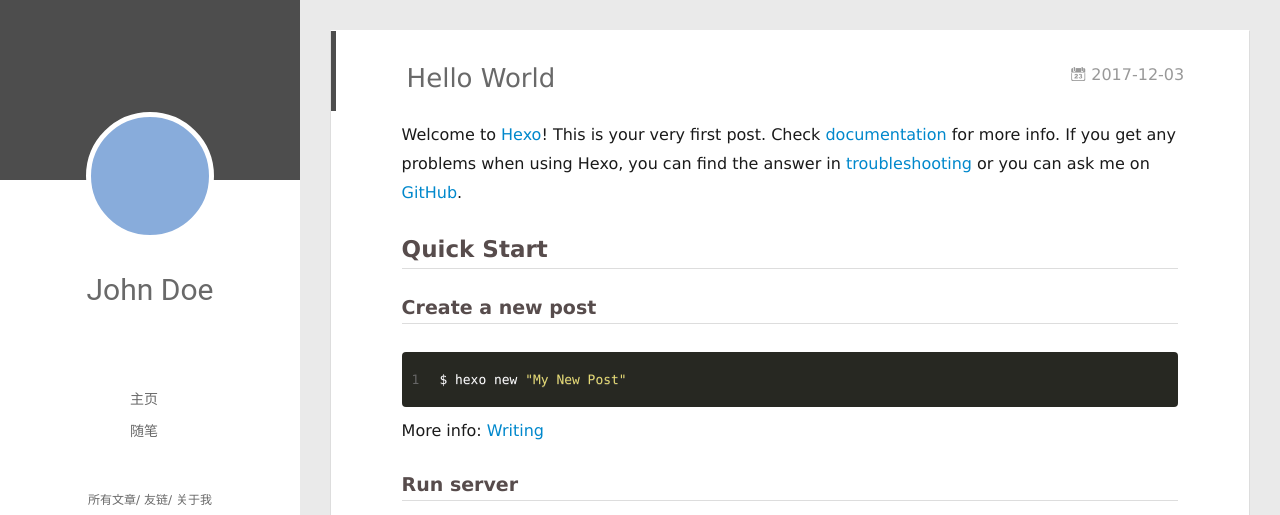
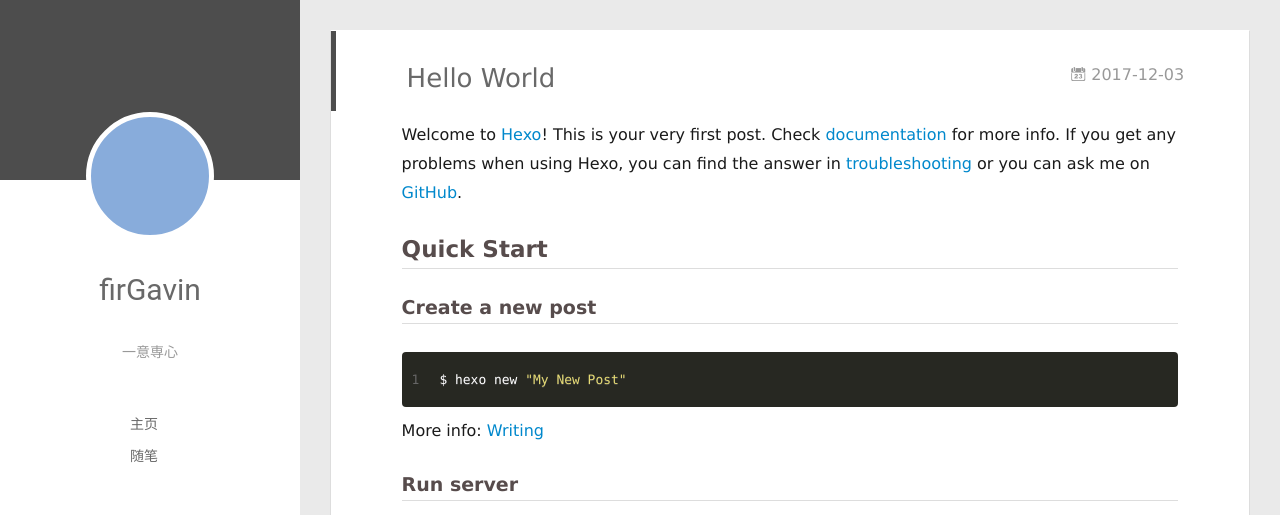
Before and after one commit to firgavin/firgavin.github.io, a plain HTML site: page 2017/12/03/hello-world/index.html in a window 1280 px wide. Shown: the top 515 px of the page. Drawn offline with Linux system fonts and the light colour scheme; no server answers.

Commit message:
Site updated: 2017-12-03 21:17:12

```diff
--- a/2017/12/03/hello-world/index.html
+++ b/2017/12/03/hello-world/index.html
@@ -49,8 +49,10 @@
 			<img src="" class="js-avatar">
 		</a>
 		<hgroup>
-		  <h1 class="header-author"><a href="/">John Doe</a></h1>
+		  <h1 class="header-author"><a href="/">firGavin</a></h1>
 		</hgroup>
+
+		<p class="header-subtitle">一意専心</p>
 
 
 		<nav class="header-menu">
@@ -107,8 +109,10 @@
 				<img src="" class="js-avatar">
 			</div>
 			<hgroup>
-			  <h1 class="header-author js-header-author">John Doe</h1>
+			  <h1 class="header-author js-header-author">firGavin</h1>
 			</hgroup>
+
+			<p class="header-subtitle"><i class="icon icon-quo-left"></i>一意専心<i class="icon icon-quo-right"></i></p>
 
 
 
@@ -472,7 +476,7 @@ return o(i(t),arguments.length<2?void 0:u(arguments[1]))}})},function(t,n,r){var
 
     	<section class="tools-section tools-section-me" q-show="aboutme">
 
-  	  		<div class="aboutme-wrap" id="js-aboutme">很惭愧&lt;br&gt;&lt;br&gt;只做了一点微小的工作&lt;br&gt;谢谢大家</div>
+  	  		<div class="aboutme-wrap" id="js-aboutme">一意専心&lt;br&gt;&lt;br&gt;Go, tell the Lacedainonians, Passer by.&lt;br&gt;That here obedient to their laws we lie.</div>
 
     	</section>
 
```
Also changed, not shown: archives/2017/12/index.html (+7 -3 lines), archives/2017/index.html (+7 -3 lines), archives/index.html (+7 -3 lines), index.html (+7 -3 lines).
